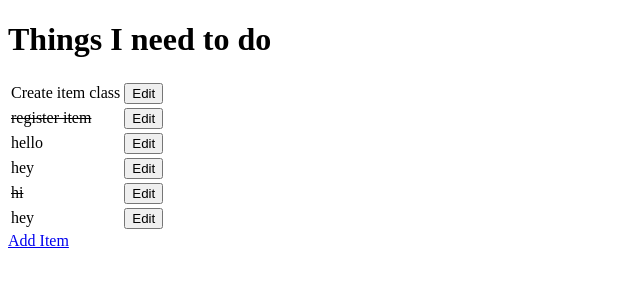
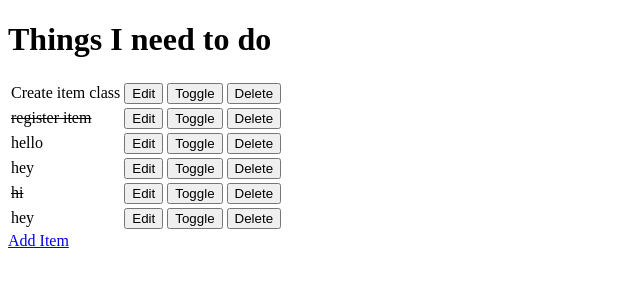
Before and after one commit to KonstantinaStrantzali/Django-app, a Django app: page / in a window 1280 px wide. Shown: the top 300 px of the page, without its empty margins (0-640 px from the left). Run offline with Django 3.2, Linux system fonts and the light colour scheme; data comes from the database, SQL or seed files in the repository; both versions use the stored data as it was after the commit.

Commit message:
give todo list delete functionality

```diff
--- a/django_todo/urls.py
+++ b/django_todo/urls.py
@@ -15,12 +15,14 @@ Including another URLconf
 """
 from django.contrib import admin
 from django.urls import path
-from todo.views import get_todo_list, add_item, edit_item
+from todo import views
 
 urlpatterns = [
     path('admin/', admin.site.urls),
-    path('', get_todo_list, name ='get_todo_list'),
-    path('add', add_item, name = "add"),
-    path('edit/<item_id>', edit_item, name='edit'),
+    path('', views.get_todo_list, name ='get_todo_list'),
+    path('add', views.add_item, name = "add"),
+    path('edit/<item_id>', views.edit_item, name='edit'),
+    path('toggle/<item_id>', views.toggle_item, name='toggle'),
+     path('delete/<item_id>', views.delete_item, name='delete'),
 
 ]
--- a/todo/templates/todo/todo_list.html
+++ b/todo/templates/todo/todo_list.html
@@ -22,6 +22,18 @@
                         <button>Edit</button>
                     </a>
                 </td>
+                <td>
+                    <a href="/toggle/{{ item.id }}">
+                        <button>Toggle</button>
+                    </a>
+                </td>
+                <td>
+                    <a href="/delete/{{ item.id }}">
+                        <button>Delete</button>
+                    </a>
+                </td>
+                <td>
+
 
             </tr>
             {% empty %}
--- a/todo/views.py
+++ b/todo/views.py
@@ -37,3 +37,15 @@ def edit_item(request, item_id):
     context = {'form': form
     }
     return render(request, 'todo/edit_item.html', context)
+
+def toggle_item(request, item_id):
+    item = get_object_or_404(Item, id=item_id)
+    item.done = not item.done
+    item.save()
+    return redirect('get_todo_list')
+
+
+def delete_item(request, item_id):
+    item = get_object_or_404(Item, id=item_id)
+    item.delete()
+    return redirect('get_todo_list')
```
Also changed, not shown: db.sqlite3.
